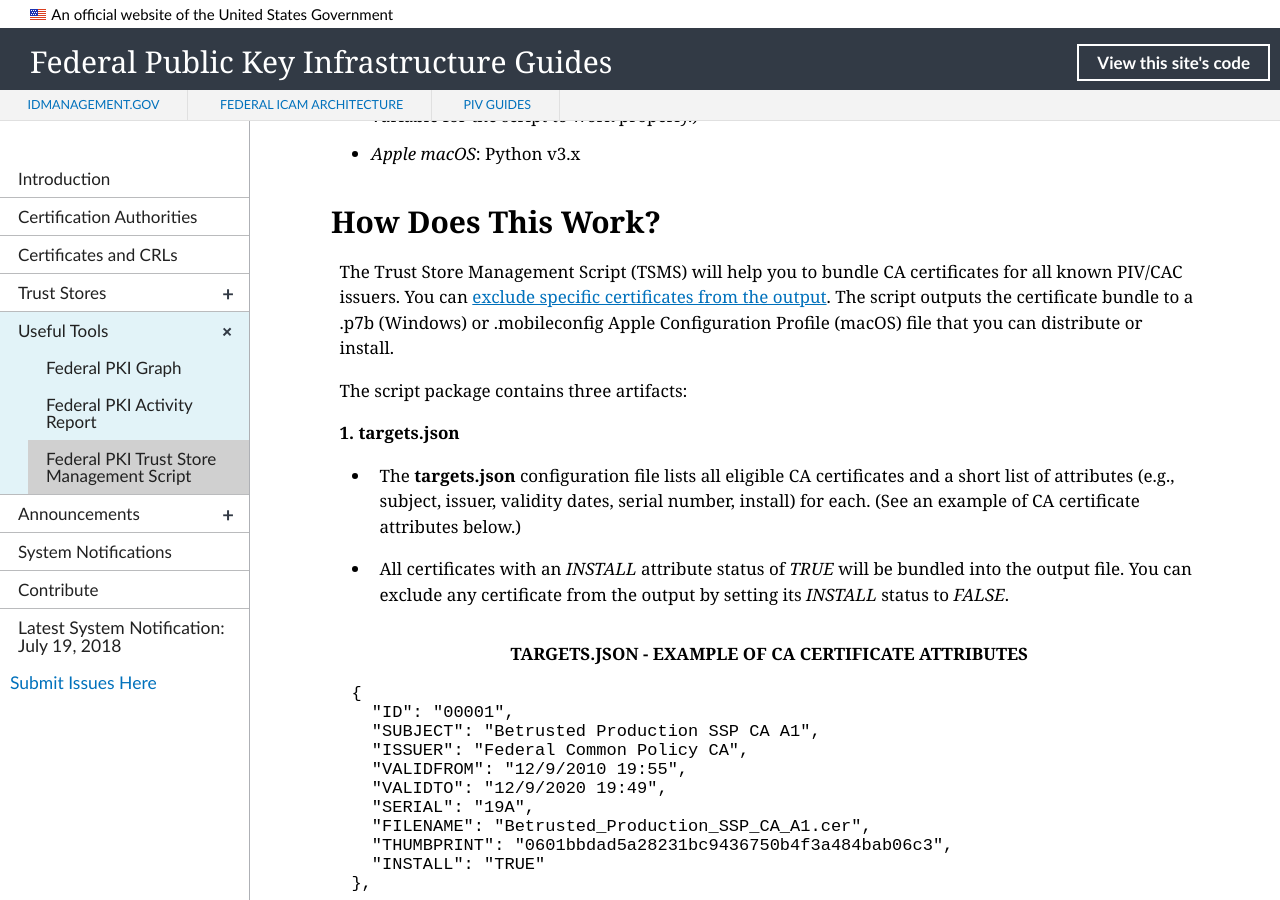
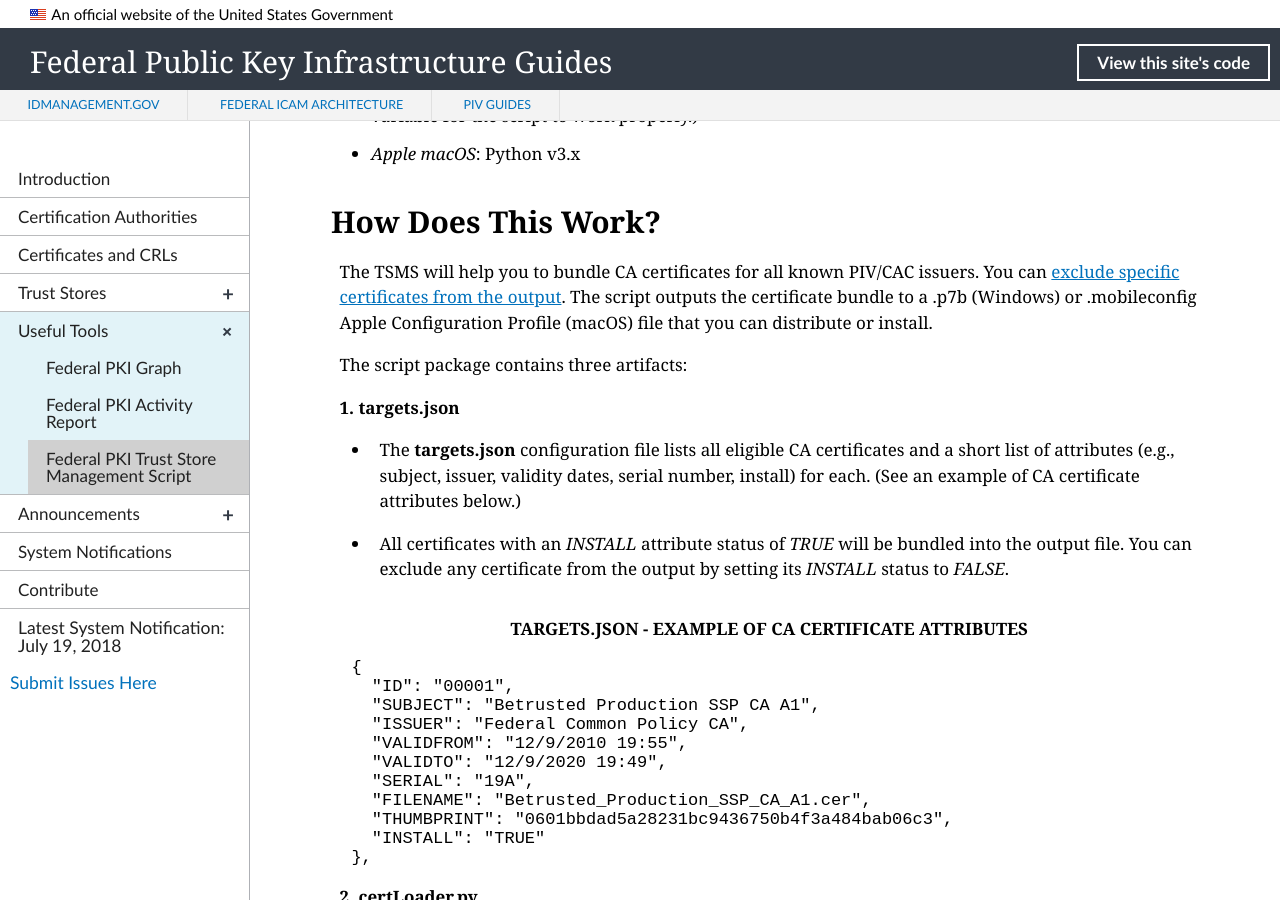
Before and after one commit to GSA/fpki-guides, a Jekyll site: the page built from _tools/04_fpki_trust_store_management.md, in a window 1280 px wide and 900 px high, scrolled down 1192 px. Built offline with Jekyll 4.4.1, drawn with Linux system fonts in a browser that asks for light colours; nearby versions of some CDN libraries; library files that are not in the unit come from our copies.

Commit message:
Update 04_fpki_trust_store_management.md

```diff
--- a/_tools/04_fpki_trust_store_management.md
+++ b/_tools/04_fpki_trust_store_management.md
@@ -30,7 +30,7 @@
 * _Apple macOS_: Python v3.x
 
 ## How Does This Work?
-The Trust Store Management Script (TSMS) will help you to bundle CA certificates for all known PIV/CAC issuers. You can [exclude specific certificates from the output](#run-the-script). The script outputs the certificate bundle to a .p7b (Windows) or .mobileconfig Apple Configuration Profile (macOS) file that you can distribute or install.
+The TSMS will help you to bundle CA certificates for all known PIV/CAC issuers. You can [exclude specific certificates from the output](#run-the-script). The script outputs the certificate bundle to a .p7b (Windows) or .mobileconfig Apple Configuration Profile (macOS) file that you can distribute or install.
 
 The script package contains three artifacts:
 
```
